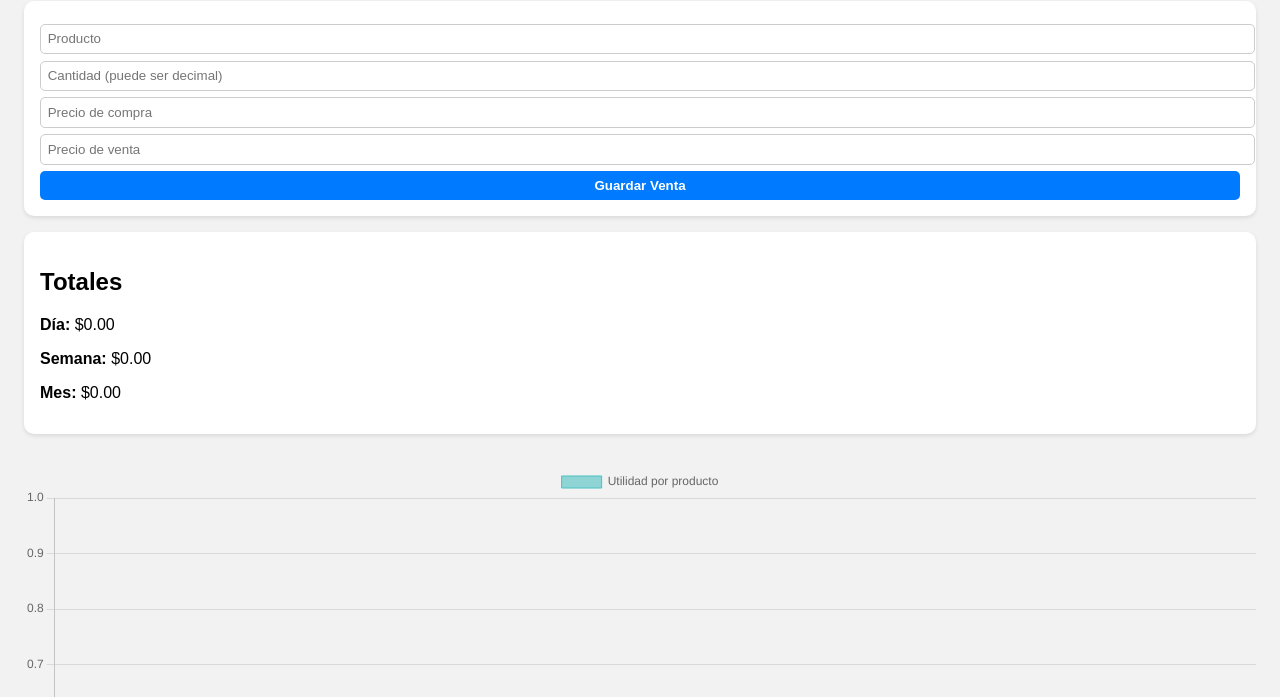
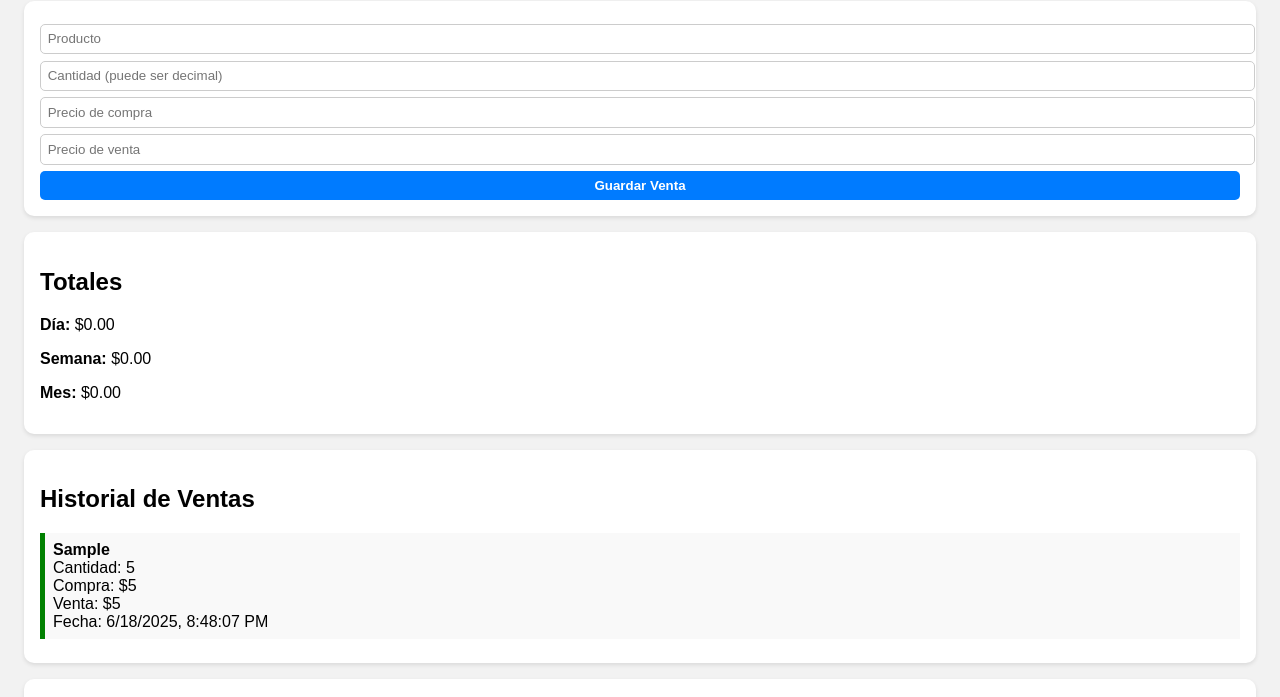
Before and after one commit to Juan129700/AppVentasJuan, a plain HTML site: page index.html in a window 1280 px wide. Both pictures are taken after typing "Sample", "5", "5", "5" into the empty fields and a click on the button "Guardar Venta". Shown: the part 103-800 px from the top of the page. Drawn offline with nearby package versions, Linux system fonts and the light colour scheme.

Commit message:
Add files via upload

```diff
--- a/index.html
+++ b/index.html
@@ -1,3 +1,4 @@
+
 <!DOCTYPE html>
 <html lang="es">
 <head>
@@ -8,10 +9,10 @@
   <script src="https://cdn.jsdelivr.net/npm/chart.js"></script>
   <style>
     body { font-family: sans-serif; padding: 1em; background: #f2f2f2; }
-    form, .resumen { background: white; padding: 1em; margin-top: 1em; border-radius: 10px; box-shadow: 0 2px 4px rgba(0,0,0,0.1); }
+    form, .resumen, .ventas, .graficas { background: white; padding: 1em; margin-top: 1em; border-radius: 10px; box-shadow: 0 2px 4px rgba(0,0,0,0.1); }
     input, button { margin-top: 0.5em; padding: 0.5em; width: 100%; border: 1px solid #ccc; border-radius: 5px; }
     button { background: #007bff; color: white; font-weight: bold; border: none; cursor: pointer; }
-    .venta { background: white; padding: 0.5em; margin-bottom: 0.5em; border-left: 5px solid green; }
+    .venta { background: #f9f9f9; padding: 0.5em; margin-bottom: 0.5em; border-left: 5px solid green; }
     canvas { margin-top: 2em; }
   </style>
 </head>
@@ -30,6 +31,11 @@
     <p><strong>Día:</strong> $<span id="totalDia">0</span></p>
     <p><strong>Semana:</strong> $<span id="totalSemana">0</span></p>
     <p><strong>Mes:</strong> $<span id="totalMes">0</span></p>
+  </div>
+
+  <div class="ventas" id="ventas">
+    <h2>Historial de Ventas</h2>
+    <div id="listaVentas"></div>
   </div>
 
   <div class="graficas">
@@ -95,6 +101,20 @@
       });
     }
 
+    function mostrarHistorial() {
+      const lista = document.getElementById('listaVentas');
+      lista.innerHTML = "";
+      const ventas = JSON.parse(localStorage.getItem('ventas') || "[]");
+      ventas.sort((a, b) => new Date(b.fecha) - new Date(a.fecha));
+      ventas.forEach(v => {
+        const fecha = new Date(v.fecha).toLocaleString();
+        const div = document.createElement('div');
+        div.className = 'venta';
+        div.innerHTML = `<strong>${v.producto}</strong><br> Cantidad: ${v.cantidad}<br> Compra: $${v.compra}<br> Venta: $${v.venta}<br> Fecha: ${fecha}`;
+        lista.appendChild(div);
+      });
+    }
+
     form.addEventListener('submit', e => {
       e.preventDefault();
       const producto = document.getElementById('producto').value;
@@ -108,10 +128,12 @@
       form.reset();
       mostrarTotales();
       actualizarGrafica();
+      mostrarHistorial();
     });
 
     mostrarTotales();
     actualizarGrafica();
+    mostrarHistorial();
   </script>
 </body>
 </html>
```
Also changed, not shown: manifest.json.
